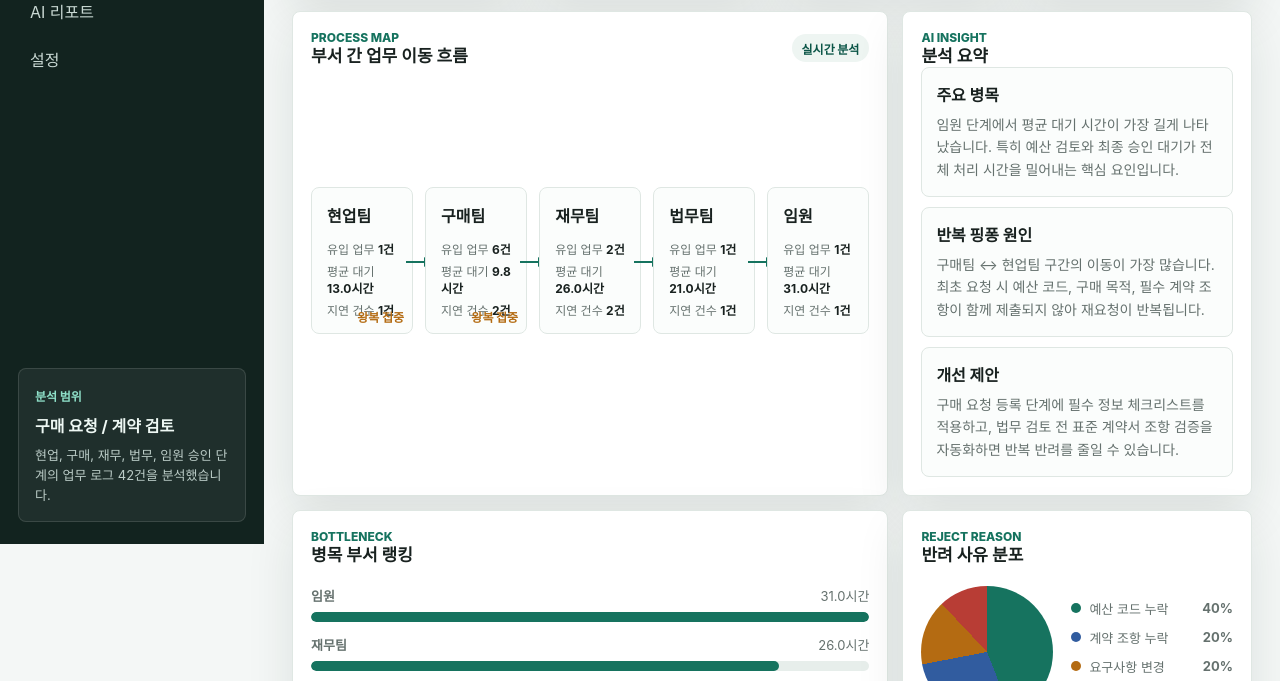
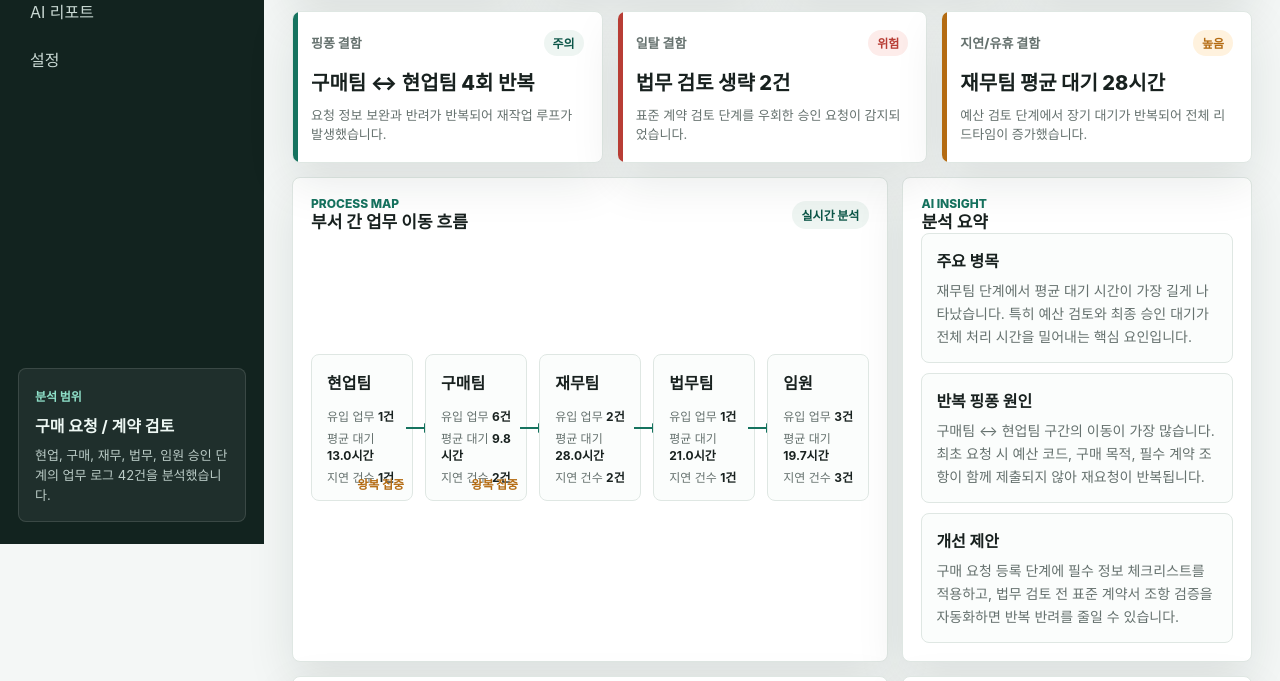
Before and after one commit to seohannyeong/Google-AI-Challenge, a plain HTML site: page index.html in a window 1280 px wide. Shown: the part 256-937 px from the top of the page. Drawn offline with Linux system fonts and the light colour scheme.

Commit message:
Add process defect cards to dashboard

```diff
--- a/app.js
+++ b/app.js
@@ -86,7 +86,7 @@ const logs = [
     to: "재무팀",
     action: "검토",
     reason: "구독 비용 검토",
-    wait: 24,
+    wait: 28,
     status: "지연",
   },
   {
@@ -108,6 +108,26 @@ const logs = [
     reason: "구매 확정",
     wait: 5,
     status: "완료",
+  },
+  {
+    id: "PR-006",
+    title: "긴급 소프트웨어 라이선스 구매",
+    from: "재무팀",
+    to: "임원",
+    action: "승인요청",
+    reason: "긴급 구매로 법무 검토 생략",
+    wait: 12,
+    status: "지연",
+  },
+  {
+    id: "PR-007",
+    title: "단기 컨설팅 계약",
+    from: "구매팀",
+    to: "임원",
+    action: "승인요청",
+    reason: "표준 계약서 미사용",
+    wait: 16,
+    status: "지연",
   },
 ];
 
@@ -142,6 +162,16 @@ const topPingpong = Object.entries(pingpongPairs).sort((a, b) => b[1] - a[1])[0]
 const bottleneck = [...departmentStats].sort((a, b) => b.averageWait - a.averageWait)[0];
 const reasons = countBy(rejectLogs, "reason");
 const topReason = Object.entries(reasons).sort((a, b) => b[1] - a[1])[0];
+const caseGroups = logs.reduce((acc, log) => {
+  acc[log.id] = acc[log.id] || [];
+  acc[log.id].push(log);
+  return acc;
+}, {});
+const devianceCases = Object.values(caseGroups).filter((events) => {
+  const visited = new Set(events.flatMap((event) => [event.from, event.to]));
+  return visited.has("임원") && !visited.has("법무팀");
+});
+const financeStat = departmentStats.find((item) => item.department === "재무팀");
 
 const kpis = [
   {
@@ -177,6 +207,45 @@ document.querySelector("#kpiGrid").innerHTML = kpis
         <div class="kpi-label">${kpi.label}</div>
         <div class="kpi-value">${kpi.value}${kpi.unit ? `<small>${kpi.unit}</small>` : ""}</div>
         <p class="kpi-note">${kpi.note}</p>
+      </article>
+    `,
+  )
+  .join("");
+
+const defects = [
+  {
+    className: "pingpong",
+    type: "핑퐁 결함",
+    level: "주의",
+    main: `${topPingpong[0]} ${topPingpong[1]}회 반복`,
+    detail: "요청 정보 보완과 반려가 반복되어 재작업 루프가 발생했습니다.",
+  },
+  {
+    className: "deviance",
+    type: "일탈 결함",
+    level: "위험",
+    main: `법무 검토 생략 ${devianceCases.length}건`,
+    detail: "표준 계약 검토 단계를 우회한 승인 요청이 감지되었습니다.",
+  },
+  {
+    className: "idle",
+    type: "지연/유휴 결함",
+    level: "높음",
+    main: `재무팀 평균 대기 ${financeStat.averageWait.toFixed(0)}시간`,
+    detail: "예산 검토 단계에서 장기 대기가 반복되어 전체 리드타임이 증가했습니다.",
+  },
+];
+
+document.querySelector("#defectGrid").innerHTML = defects
+  .map(
+    (defect) => `
+      <article class="defect-card ${defect.className}">
+        <div class="defect-top">
+          <span class="defect-type">${defect.type}</span>
+          <span class="defect-level">${defect.level}</span>
+        </div>
+        <div class="defect-main">${defect.main}</div>
+        <p class="defect-detail">${defect.detail}</p>
       </article>
     `,
   )
--- a/index.html
+++ b/index.html
@@ -45,6 +45,8 @@
         </header>
 
         <section class="kpi-grid" id="kpiGrid" aria-label="핵심 지표"></section>
+
+        <section class="defect-grid" id="defectGrid" aria-label="3대 프로세스 결함"></section>
 
         <section class="dashboard-grid">
           <article class="surface flow-surface">
--- a/styles.css
+++ b/styles.css
@@ -209,7 +209,15 @@ h2 {
   margin-bottom: 14px;
 }
 
+.defect-grid {
+  display: grid;
+  grid-template-columns: repeat(3, minmax(0, 1fr));
+  gap: 14px;
+  margin-bottom: 14px;
+}
+
 .kpi-card,
+.defect-card,
 .surface {
   border: 1px solid var(--line);
   border-radius: 8px;
@@ -247,6 +255,78 @@ h2 {
   color: var(--muted);
   font-size: 13px;
   line-height: 1.45;
+}
+
+.defect-card {
+  position: relative;
+  overflow: hidden;
+  min-height: 132px;
+  padding: 18px;
+}
+
+.defect-card::before {
+  position: absolute;
+  inset: 0 auto 0 0;
+  width: 5px;
+  background: var(--green);
+  content: "";
+}
+
+.defect-card.deviance::before {
+  background: var(--red);
+}
+
+.defect-card.idle::before {
+  background: var(--amber);
+}
+
+.defect-top {
+  display: flex;
+  align-items: center;
+  justify-content: space-between;
+  gap: 12px;
+}
+
+.defect-type {
+  color: var(--muted);
+  font-size: 13px;
+  font-weight: 850;
+}
+
+.defect-level {
+  display: inline-flex;
+  align-items: center;
+  min-height: 26px;
+  border-radius: 999px;
+  padding: 0 9px;
+  background: var(--surface-soft);
+  color: var(--green-dark);
+  font-size: 12px;
+  font-weight: 850;
+}
+
+.defect-card.deviance .defect-level {
+  background: #fdecea;
+  color: var(--red);
+}
+
+.defect-card.idle .defect-level {
+  background: #fff2de;
+  color: var(--amber);
+}
+
+.defect-main {
+  margin-top: 14px;
+  font-size: 20px;
+  font-weight: 850;
+  line-height: 1.35;
+}
+
+.defect-detail {
+  margin: 9px 0 0;
+  color: var(--muted);
+  font-size: 13px;
+  line-height: 1.48;
 }
 
 .dashboard-grid {
@@ -563,6 +643,10 @@ th {
     grid-template-columns: repeat(2, minmax(0, 1fr));
   }
 
+  .defect-grid {
+    grid-template-columns: 1fr;
+  }
+
   .dashboard-grid {
     grid-template-columns: 1fr;
   }
```
